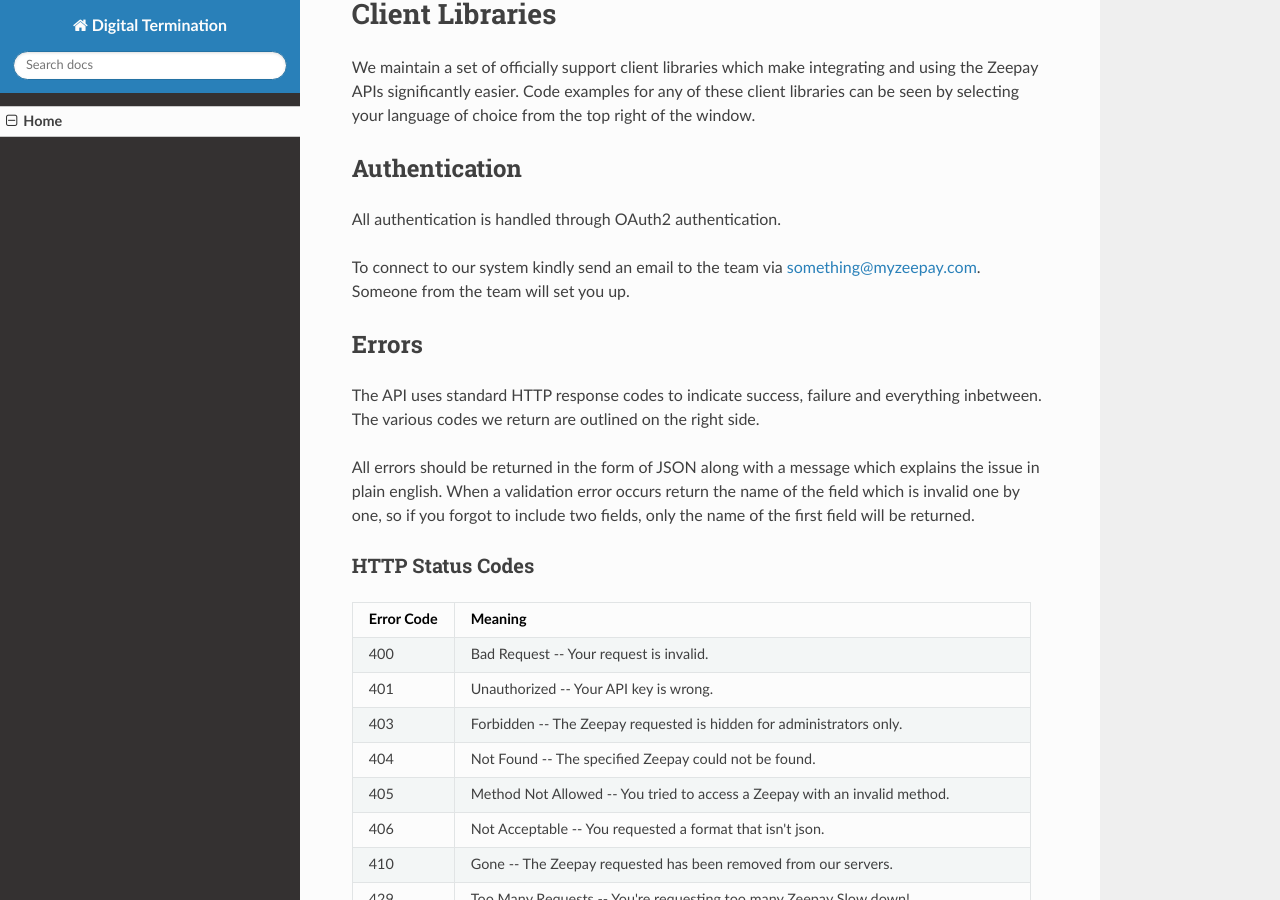
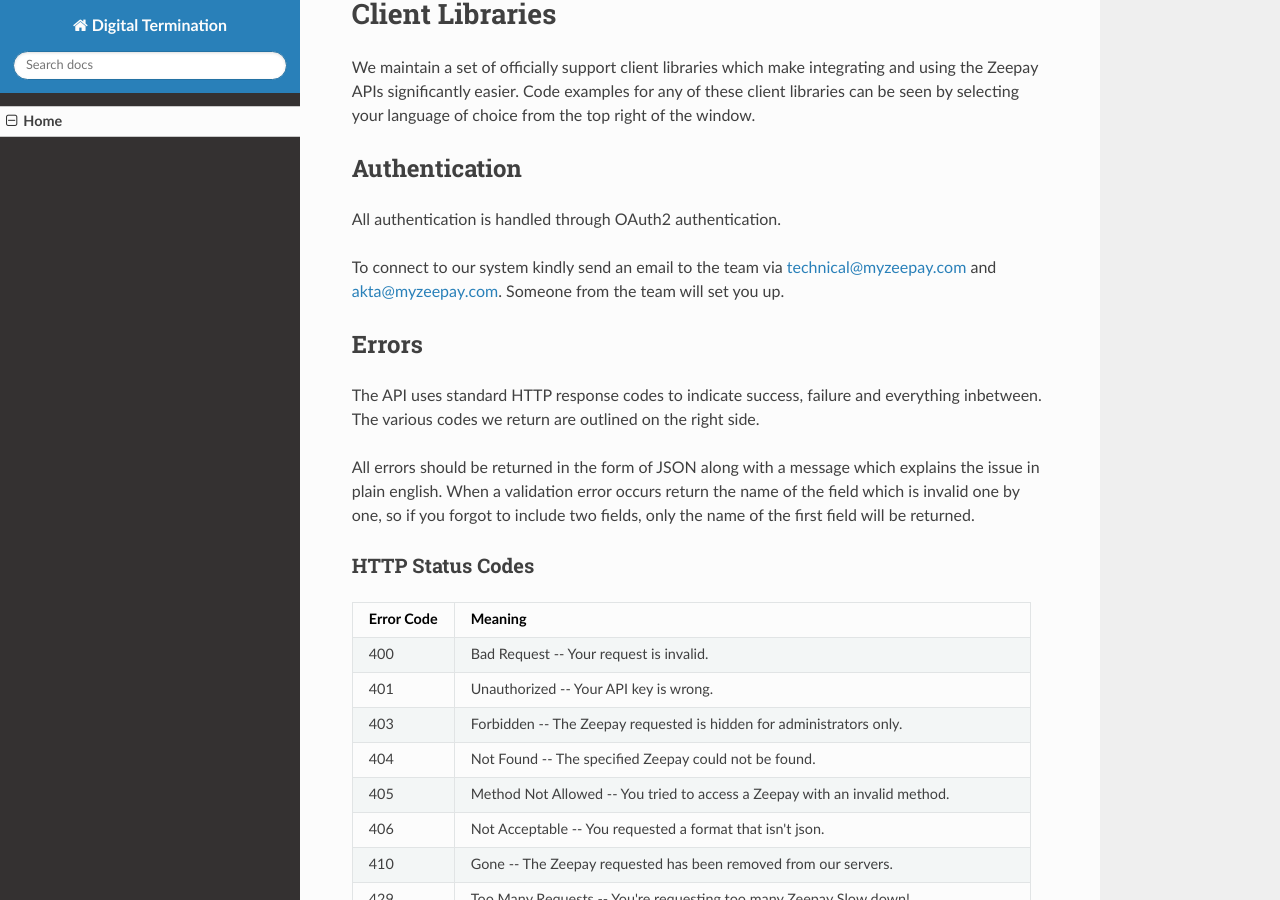
Before and after one commit to afaridanquah/digitaltermination.github.io, an MkDocs documentation site: the page built from docs/index.md, in a window 1280 px wide and 900 px high, scrolled down 514 px. Built offline with MkDocs 1.6.1, drawn with Linux system fonts in a browser that asks for light colours; nearby versions of some CDN libraries; old or Windows-style settings are respelled for this version of MkDocs.

Commit message:
Add new emails

```diff
--- a/docs/index.md
+++ b/docs/index.md
@@ -17,7 +17,7 @@
 ## Authentication
 All authentication is handled through OAuth2 authentication.
 
-To connect to our system kindly send an email to the team via [something@myzeepay.com](something@myzeepay.com).
+To connect to our system kindly send an email to the team via [technical@myzeepay.com](technical@myzeepay.com) and [akta@myzeepay.com](akta@myzeepay.com).
 Someone from the team will set you up.
 
 ## Errors
```
